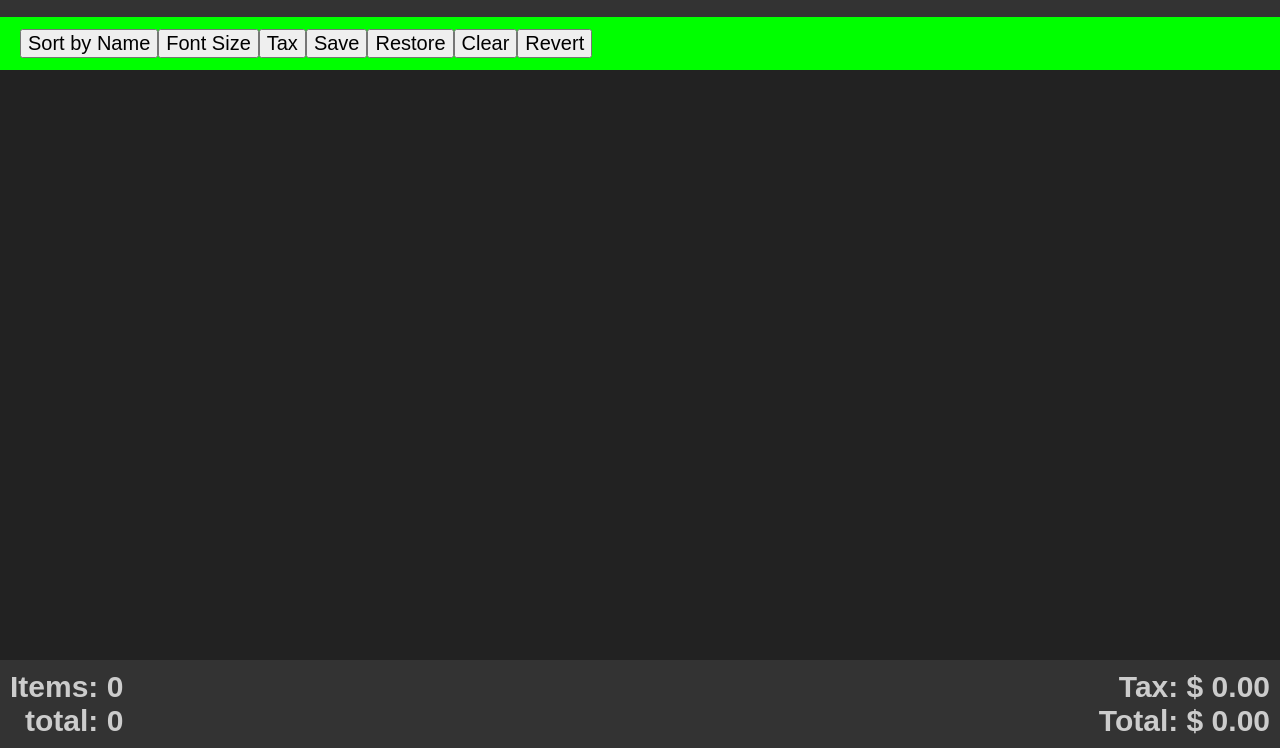
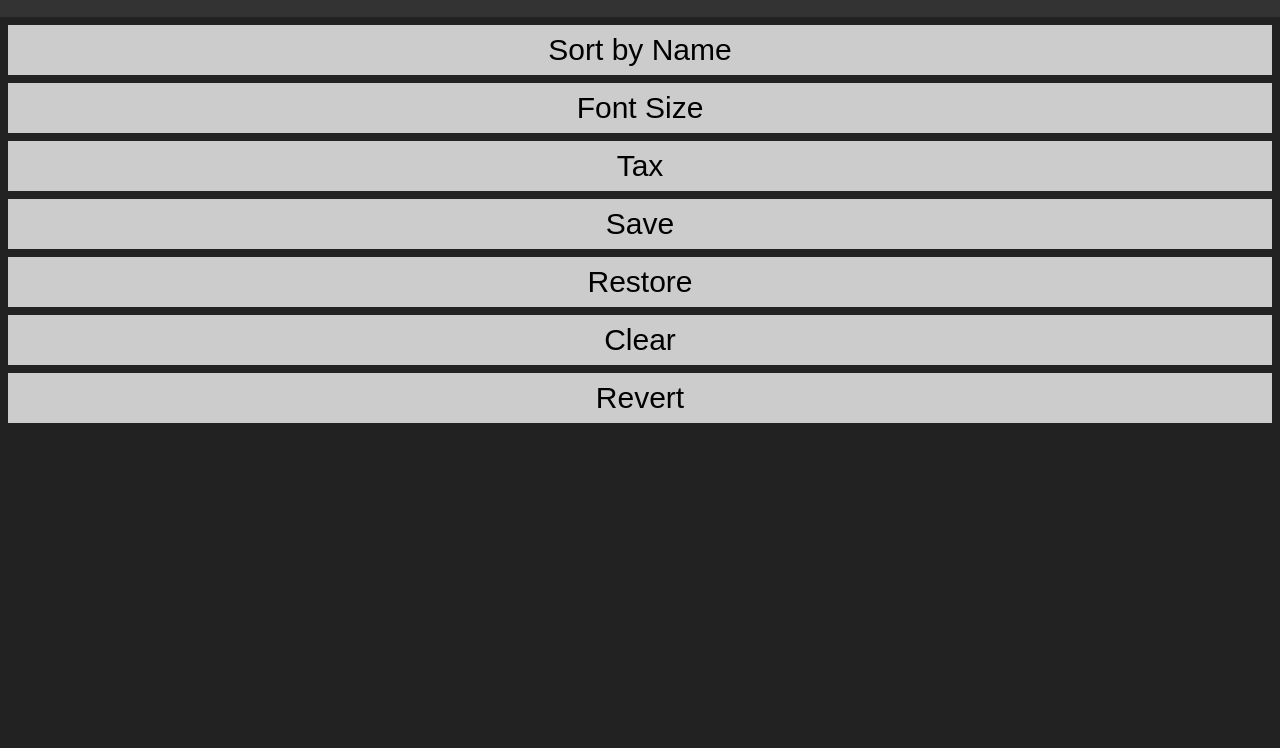
Before and after one commit to JSonGITHUB/Shopping-List-App, a plain HTML site: page index.html in a window 1280 px wide. Both pictures are taken after a click on the picture 1261 px from the left and 26 px from the top of the page. Shown: the part 52-800 px from the top of the page. Drawn offline with nearby package versions, Linux system fonts and the light colour scheme.

Commit message:
Settings Menu update

```diff
--- a/index.html
+++ b/index.html
@@ -22,7 +22,7 @@
       <input id="itemEntry" class="inputItem" v-model="newTodoText" v-on:keyup.enter="addTodo" placeholder="Add items">
       <image class="settings" src="assets/menu.png" v-on:click="toggleSettings()"/>
     </div>
-    <div class="menu">
+    <div id="menu" class="menu">
       <div class="item" v-bind:style="{ borderTop:'2px solid ' + todo.color }" v-for="(todo, index) in todos">
         <div class="itemRemove" v-bind:style="{ fontSize: fontSize + 'px' }" v-on:click="toggleCart(index)">
           <div class="itemTitle">{{ todo.title }}</div>
@@ -74,9 +74,9 @@
       </div>
     </div>
     <div id="settingsMenu">
-      <button class="settingsButton" v-for="(setting, index) in settings" v-on:click="getSetting(index)">
+      <div class="settingsButton" v-for="(setting, index) in settings" v-on:click="getSetting(index)">
           {{ settings[index] }}
-      </button>
+      </div>
     </div>
   </div>
   <script src="shop.js"></script>
--- a/shop.css
+++ b/shop.css
@@ -18,20 +18,34 @@ body {
     cursor:pointer;
 }
 .settingsButton {
-    float:left;
-    font-size: 20px;
+    margin:1vh;
+    text-align: center;
+    font-size: 5vh;
+    padding: 1vh;
+    font-family: Arial, sans-serif;
+    color:#000000;
+    background-color:#CCCCCC;
+}
+@media screen and (min-height: 800px) {
+    .settingsButton {
+        font-size: 30px;
+    }
+}
+@media screen and (max-height: 400px) {
+    .settingsButton {
+        font-size: 20px;
+    }
+}
+.settingsButton:hover {
+    opacity: .7;
+    cursor:pointer;
 }
 #settingsMenu {
-    background-color: #00FF00;
+    width: 100%;
     left:0px;
     top:69px;
     position: fixed;
-    width:100%;
     height: auto;
-    padding-left: 20px;
-    padding-right: 20px;
-    padding-top: 12px;
-    padding-bottom: 12px;
 }
 .itemOld {
     padding:20px;
@@ -52,7 +66,6 @@ body {
     background-color:#000000;
     width: 100%;
     left:0px;
-    position: relative;
 }
 .item:hover {
     opacity: .7;
--- a/shop.js
+++ b/shop.js
@@ -128,10 +128,13 @@ const app = new Vue({
         },
         toggleSettings: function () {
             const settingsMenu = document.getElementById("settingsMenu");
+            const menu = document.getElementById("menu");
             if (settingsMenu.style.visibility == "hidden") {
                 settingsMenu.style.visibility = "visible";
+                menu.style.visibility = "hidden";
             } else {
                 settingsMenu.style.visibility = "hidden";
+                menu.style.visibility = "visible";
             }
         },
         reIndex: function (index, selectedAisle) {
```
